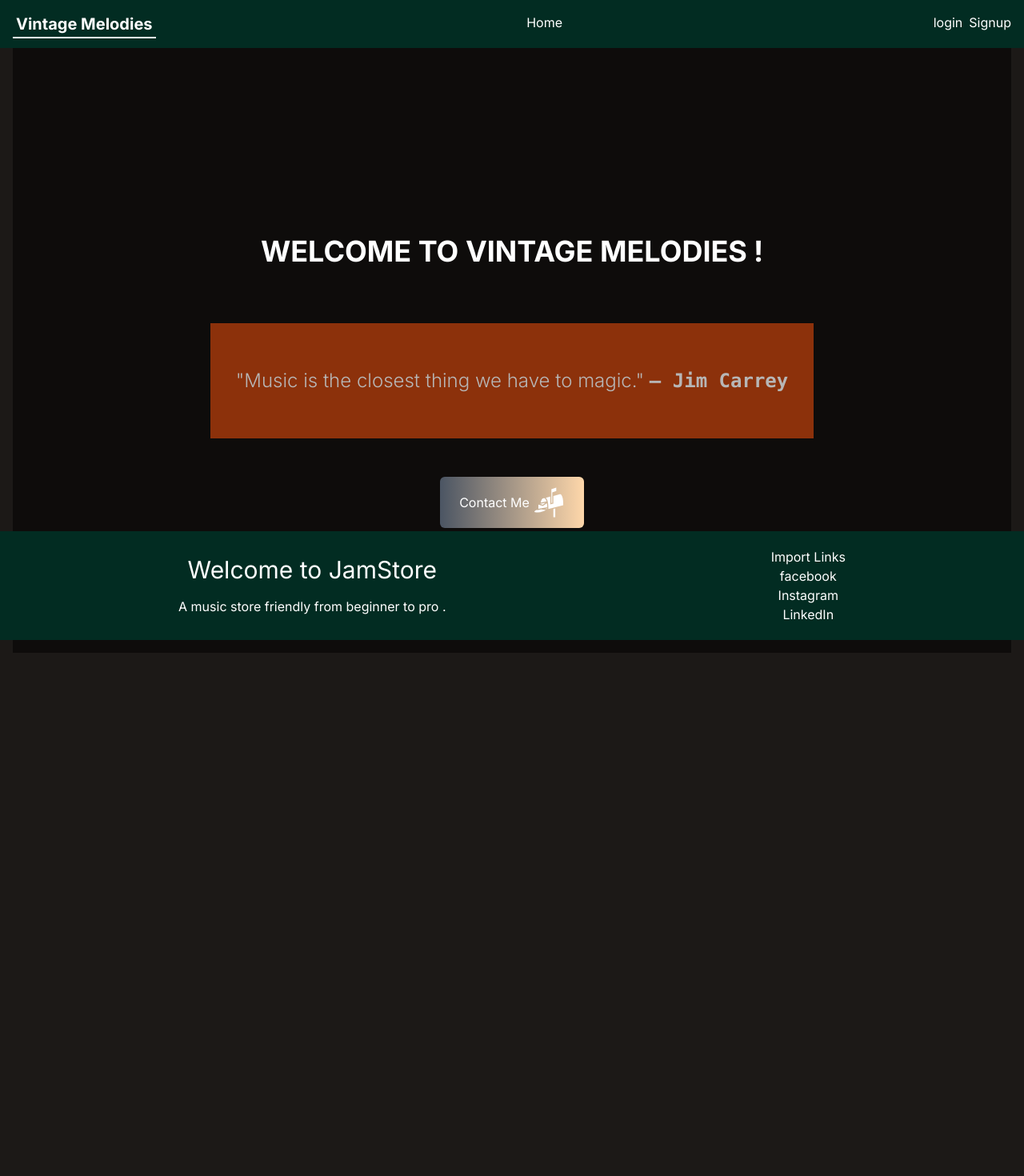
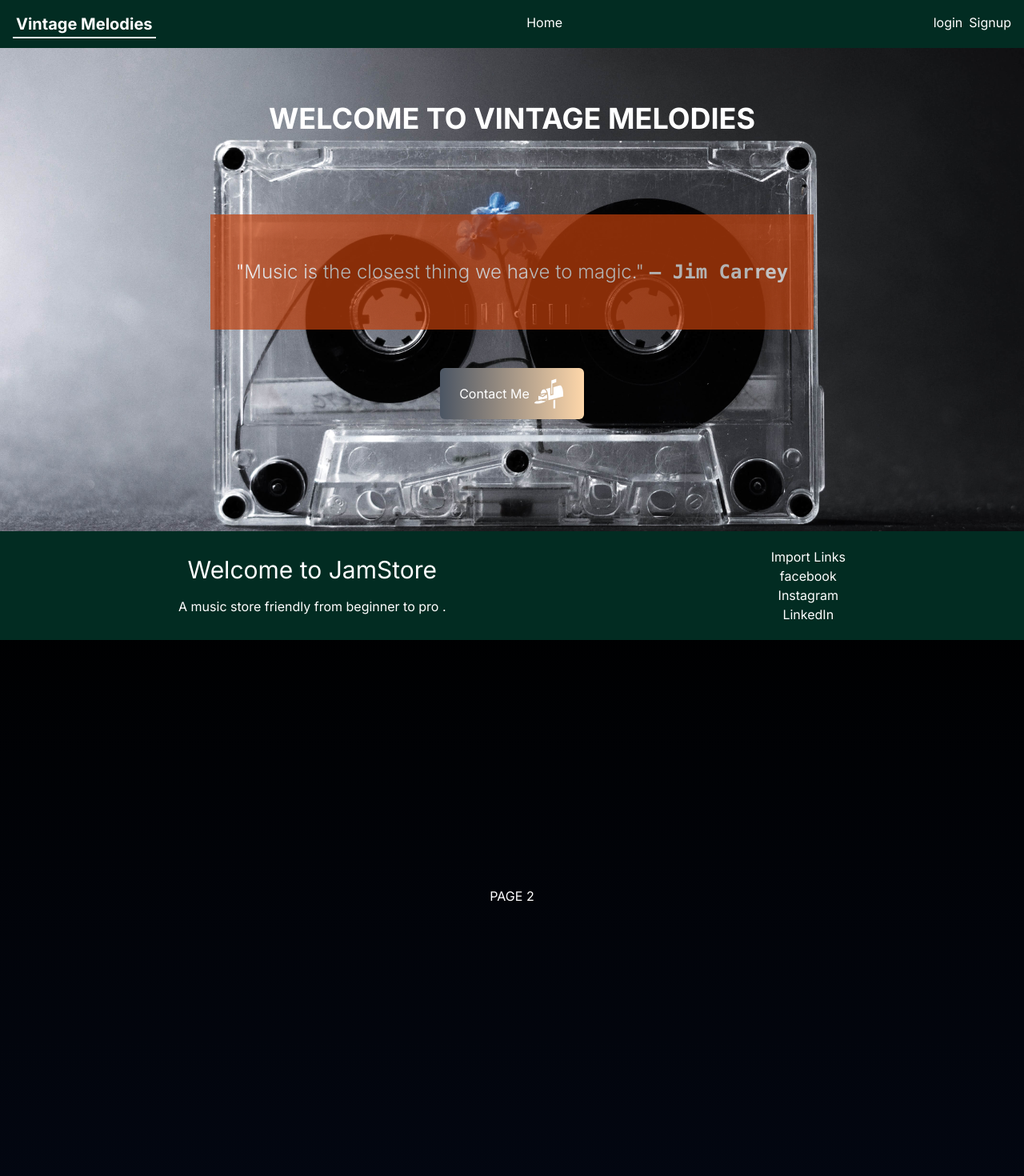
Before and after one commit to Yeshey-Gyatso/course-selling-app, a Next.js app in the folder course-selling-app/: page / in a window 1280 px wide. Shown: the top 1470 px of the page at 80% size. Before the commit the page ends 832 px from the top, so only its background shows below. Built offline with nearby package versions, Linux system fonts and the light colour scheme; no server answers.

Commit message:
modifined landing ui

```diff
--- a/course-selling-app/package.json
+++ b/course-selling-app/package.json
@@ -9,6 +9,7 @@
     "lint": "next lint"
   },
   "dependencies": {
+    "@react-spring/parallax": "^9.7.3",
     "@types/bcryptjs": "^2.4.2",
     "@types/node": "20.5.0",
     "@types/react": "18.2.20",
--- /dev/null
+++ b/course-selling-app/src/app/bg.css
@@ -0,0 +1,8 @@
+.bg1{
+    background-image: url('../app/assets/bgT.jpg');
+    width: 100%;
+    aspect-ratio: 960/540;
+    background-position: center;
+    background-size: cover;
+    height: 50%;
+}
--- a/course-selling-app/src/app/page.tsx
+++ b/course-selling-app/src/app/page.tsx
@@ -1,4 +1,6 @@
 import Landing2 from "@/components/Landing2"
+import Page2 from "@/components/page2"
+import Page3 from "@/components/page3"
 
 
 export const metadata={
@@ -8,9 +10,11 @@
 export default function Home() {
   return (
     <div
-    className=' flex gap-1 container p-4'
+    className=' '
     >
       <Landing2/>
+      <Page2/>
+      <Page3/>
     </div>
   )
 }
--- a/course-selling-app/src/components/Landing2.tsx
+++ b/course-selling-app/src/components/Landing2.tsx
@@ -1,6 +1,6 @@
 "use client";
 import React from 'react'
-import bgT from '../app/assets/bgT.jpg';
+import '../app/bg.css'
 import {GiMailbox} from 'react-icons/gi';
 import { motion as m } from "framer-motion"
 import Link from 'next/link';
@@ -8,41 +8,41 @@
 
   return (
     <section
+     //  bg-black/50
     className='snap-y snap-mandatory h-screen w-full
-     bg-black/50
      flex items-center
+     bg1
      bg-cover
      bg-fixed
      bg-blend-overlay
      '
      >
         <div className='
-        max-w-screen-lg mx-auto
+        h-auto mx-auto
         flex
         items-center
         justify-center
         max-w-responsive
         px-4 md:flex-row
         '>
-
               <div
-                className='relative z-10 flex flex-col items-center bottom-0 mt-40'>
+                className='relative z-10 flex flex-col items-center'>
                 <div className='relative flex flex-row items-center'>
                 <m.h2
                 initial={{opacity:0,y:"100%"}}
 
                 transition={{duration:1 , ease:"easeInOut"}}
 
-                animate={{y:-30,opacity:1}}
+                animate={{y:-60,opacity:1}}
                 className='cursor-default text-2xl sm:text-4xl font-bold md:6xl text-white'>
                     WELCOME TO VINTAGE MELODIES
                 </m.h2>
-                  <m.h2
+                  {/* <m.h2
                      animate={{x:0,y:-30,opacity:1}}
                      initial={{x:"200%",y:"-300%",opacity:-5}}
                      transition={{delay:1.5,duration:0.5}}
                      className='text-4xl text-opacity-0 md:text-opacity-100 font-bold  text-white pl-2'
-                    >!</m.h2>
+                    >!</m.h2>  */}
                 </div>
                      <div className=' my-10  py-10  bg-orange-700 opacity-70 w-full px-8 flex flex-col items-center '>
                         <p className=' cursor-default py-4 text-white md:text-2xl max-w-full sm:mx-auto z-10 font-light
--- /dev/null
+++ b/course-selling-app/src/components/page2.tsx
@@ -0,0 +1,13 @@
+import React from 'react'
+
+const Page2 = () => {
+  return (
+    <div className=' flex justify-center
+    items-center bg-gradient-to-b from-black to-gray-950
+    h-screen w-screen'>
+        <h1 className='3xl'>PAGE 2</h1>
+        </div>
+  )
+}
+
+export default Page2
--- /dev/null
+++ b/course-selling-app/src/components/page3.tsx
@@ -0,0 +1,13 @@
+import React from 'react'
+
+const Page3 = () => {
+  return (
+    <div className=' flex justify-center
+    items-center bg-gradient-to-b from-black to-gray-950
+    h-screen w-screen'>
+        <h1 className='3xl'>PAGE 3</h1>
+        </div>
+  )
+}
+
+export default Page3
```
Also changed, not shown: 1 other file (tests, documents, lock files or other folders).
